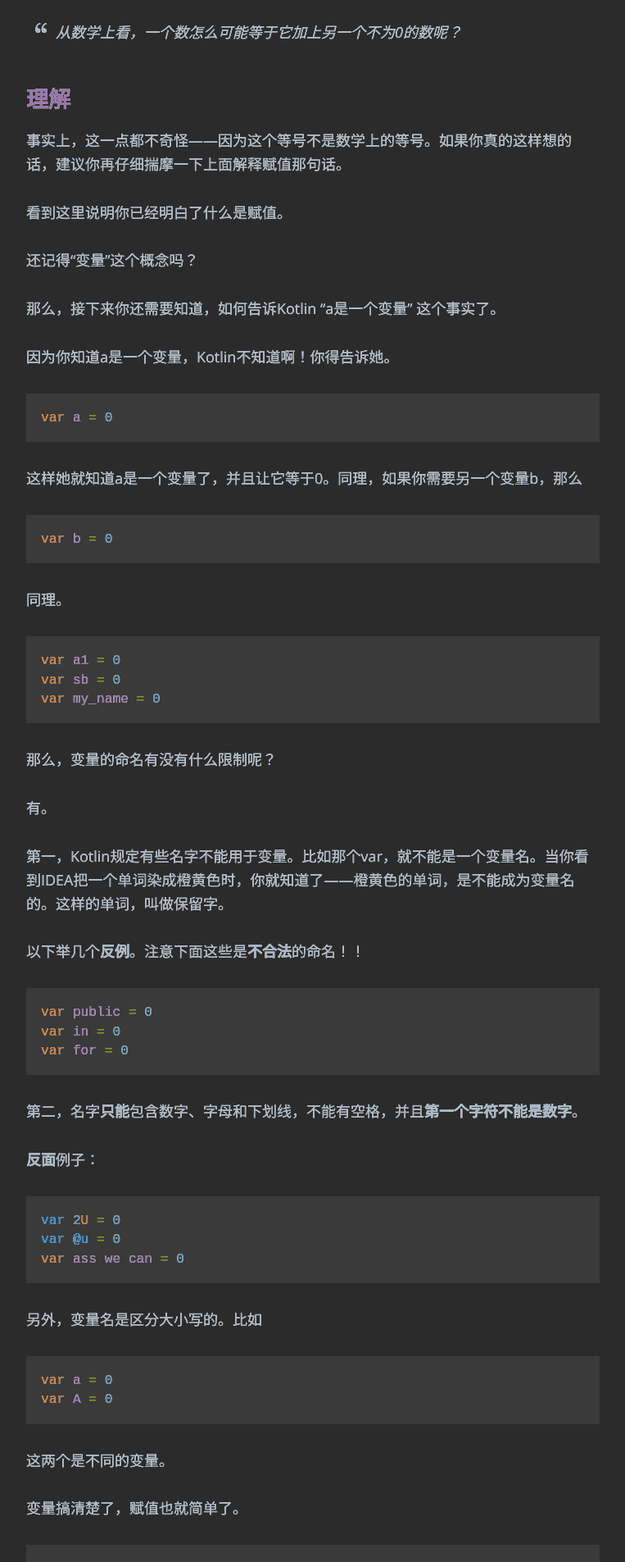
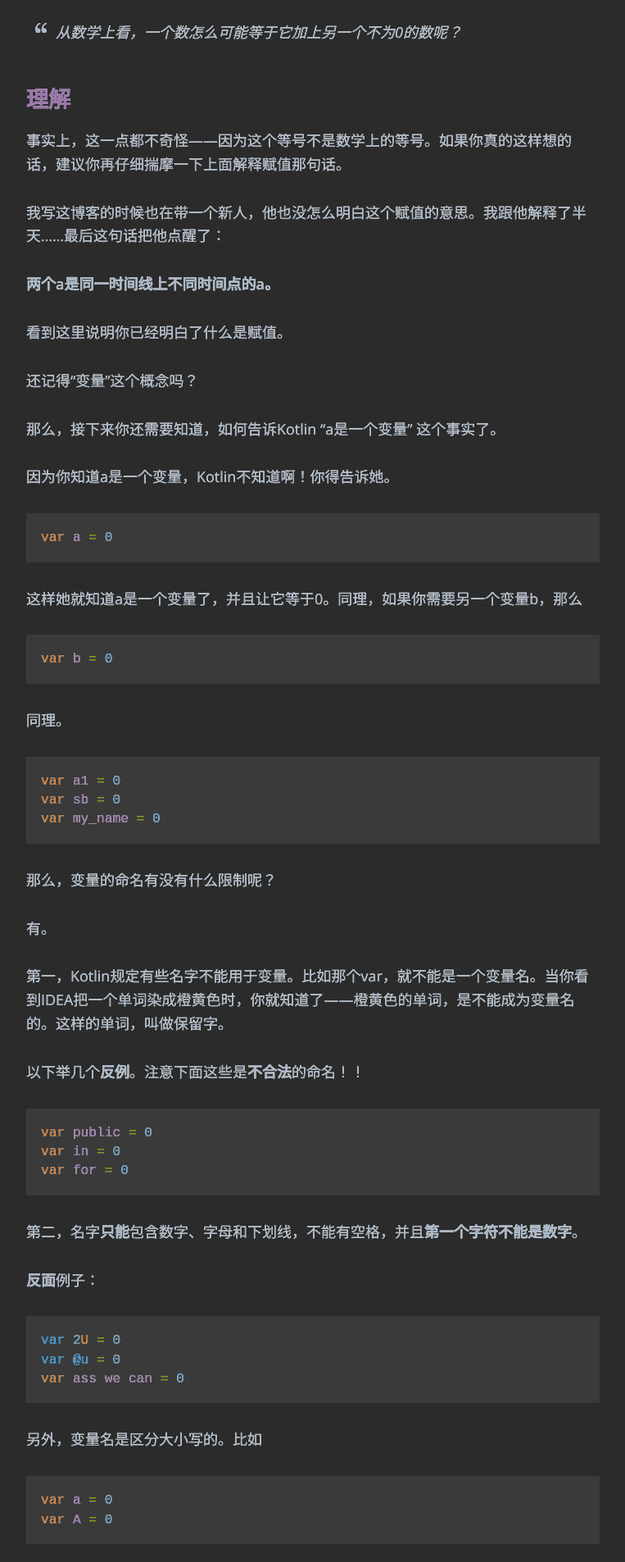
Before and after one commit to kangkangkang/ice1000.github.io, a Jekyll site: the page built from _posts/Kotlin/2016-7-2-LearnKotlin3.md, in a window 1280 px wide. Shown: the part 2200-4105 px from the top of the page at 82% size, without its empty margins (258-1021 px from the left). Built offline with Jekyll 4.4.1, drawn with Linux system fonts in a browser that asks for light colours; some web fonts are replaced.

Commit message:
commit via a script

```diff
--- a/_posts/Kotlin/2016-7-2-LearnKotlin3.md
+++ b/_posts/Kotlin/2016-7-2-LearnKotlin3.md
@@ -81,6 +81,10 @@ println(a)
 ## 理解
 
 事实上，这一点都不奇怪——因为这个等号不是数学上的等号。如果你真的这样想的话，建议你再仔细揣摩一下上面解释赋值那句话。
+
+我写这博客的时候也在带一个新人，他也没怎么明白这个赋值的意思。我跟他解释了半天……最后这句话把他点醒了：
+
+**两个a是同一时间线上不同时间点的a。**
 
 看到这里说明你已经明白了什么是赋值。
 
```
